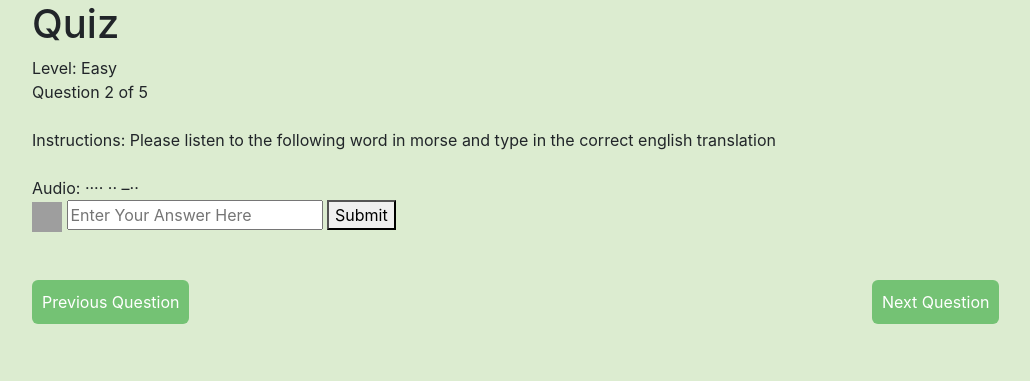
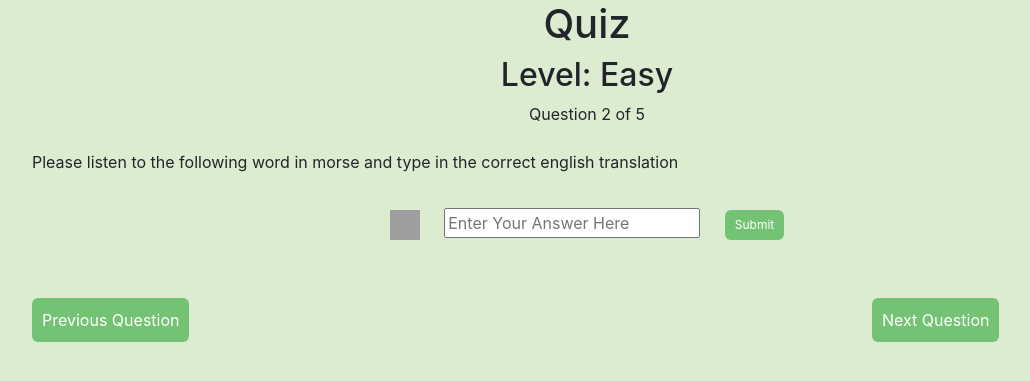
Before and after one commit to ArtesianSquid/InteractiveMorseWebApp, a Flask app: page /quiz/1 in a window 1280 px wide. Shown: the part 46-427 px from the top of the page, without its empty margins (53-1083 px from the left). Run offline with Flask 2, Linux system fonts and the light colour scheme; some libraries are stand-ins or nearby versions; grey boxes are pictures that could not be loaded.

Commit message:
Cleaned up Quiz UI

```diff
--- a/static/main.css
+++ b/static/main.css
@@ -134,6 +134,39 @@ body{
     background-color: rgb(116, 194, 116);
 }
 
+#quiz_title{
+	margin: auto;
+  	width: 50%;
+	text-align: center;
+}
+
+#quiz_answer_box{
+	margin: auto;
+  	width: 50%;
+	text-align: center;
+}
+
+.quizsubmitbtn{
+	background-color: rgb(116, 194, 116);
+	border-radius: 6px;
+	color: white;
+	padding: 10px;
+	padding-top: 6px;
+	padding-bottom: 6px;
+	font-size: 12px;
+	border: none;
+	cursor: pointer;
+	margin: 10px;
+}
+
+.play_btn{
+	margin: 10px;
+}
+
+.quiz_answer_box{
+	margin: 10px;
+}
+
 .dropbtn {
 	background-color: rgb(116, 194, 116);
 	border-radius: 6px;
--- a/templates/quiz.html
+++ b/templates/quiz.html
@@ -47,25 +47,13 @@
             $("#submit").prop("disabled", true);
         }
         console.log(question.answered)
-        /* Switch doesnt work for some reason
-        switch({{question.question_type}}){
-            case "0":
-                instructions.append("Please listen to the following word in morse and type in the correct english translation");
-                break;
-            case "1":
-                instructions.append("1")
-                break;
-            case "2":
-                instructions.append("2")
-                break;
-            break;
-        }
-        */
+
         if (question.question_type == "morse_english") {
             instructions.append("Please listen to the following word in morse and type in the correct english translation")
-            let play = $('<img src="https://icon-library.com/images/play-icon-png-transparent/play-icon-png-transparent-21.jpg" width="30" height="30" onclick=play()>')
+            let play = $('<img src="https://icon-library.com/images/play-icon-png-transparent/play-icon-png-transparent-21.jpg" width="30" height="30" onclick=play() text="Test">')
                 $("#variable").prepend(play)
-            $("#Audio").prepend("Audio: {{question.transcription}}")
+            variable.setAttribute("text", "teseter")
+            //$("#Audio").prepend("Audio: {{question.transcription}}")
         }
         if (question.question_type == "sound_morse") {
             instructions.append("Please listen to the following morse code and type in the correct morse translation. The morse may be of letters you have not learned yet. Please use periods and dashes with no spaces between them for individual letters. Place one space between each letter")
@@ -96,21 +84,20 @@
 
 <div id="quiz_title">
     <h1>Quiz</h1>
-    Level: {{question.difficulty}}
-    <br>
+    <h2>Level: {{question.difficulty}}</h2>
     Question {{question.number}} of 5
 </div>
 
 <br>
-<div id="instructions">Instructions: </div>
+<div id="instructions"></div>
 
 <br>
 <div id="Audio"></div>
 
-<div>
-    <span id="variable"></span>
-    <input id="answer" placeholder="Enter Your Answer Here" aria-label="Search" name="search">
-    <button id="submit" onclick="checkAnswer()">Submit</button>
+<div id="quiz_answer_box">
+    <span id="variable" class="play_btn" ></span>
+    <input id="answer" placeholder="Enter Your Answer Here" aria-label="Search" name="search" class="quiz_answer_box">
+    <button id="submit" class="quizsubmitbtn" onclick="checkAnswer()">Submit</button>
 </div>
 <br>
 <div id="message"></div>
```
